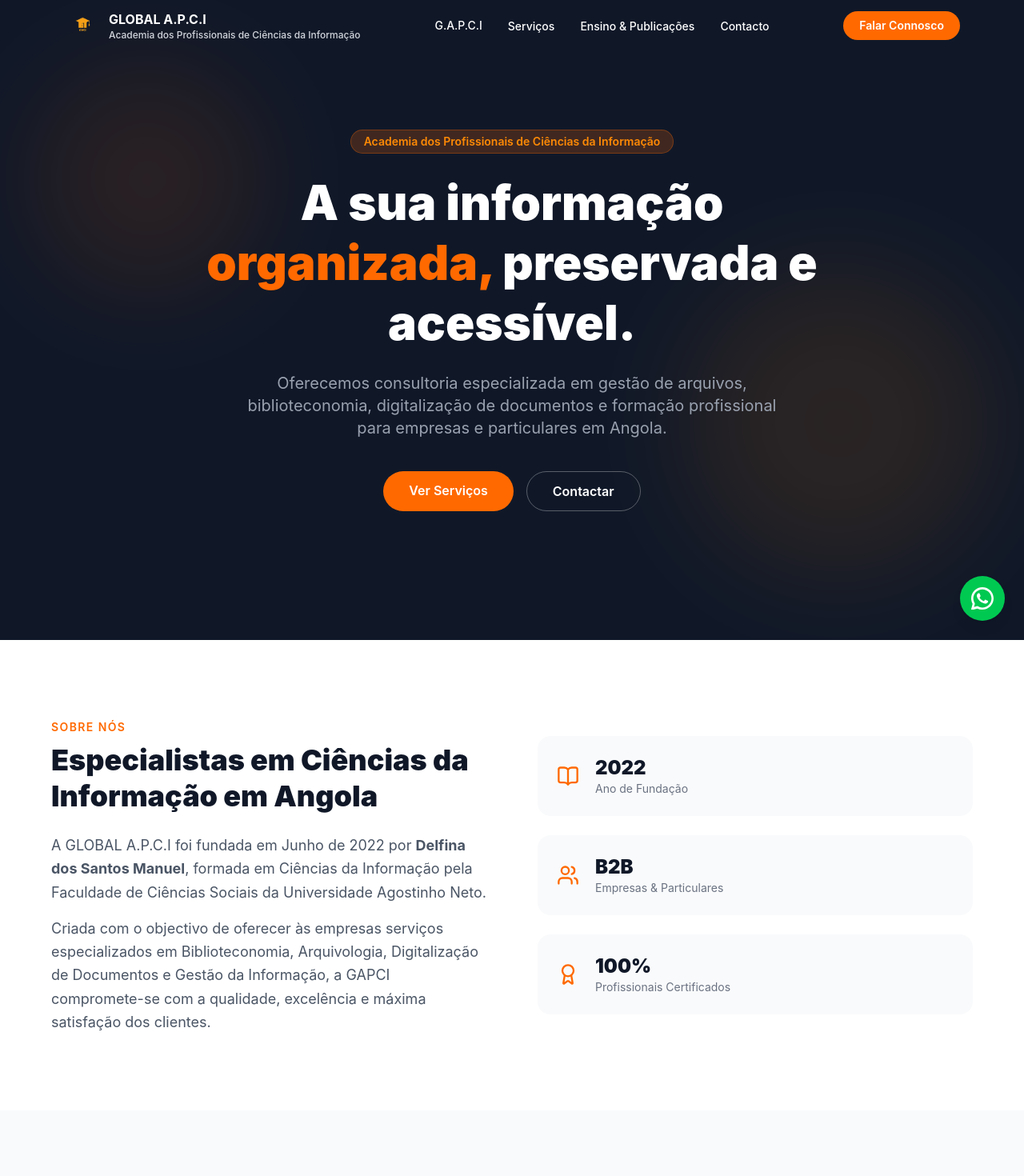
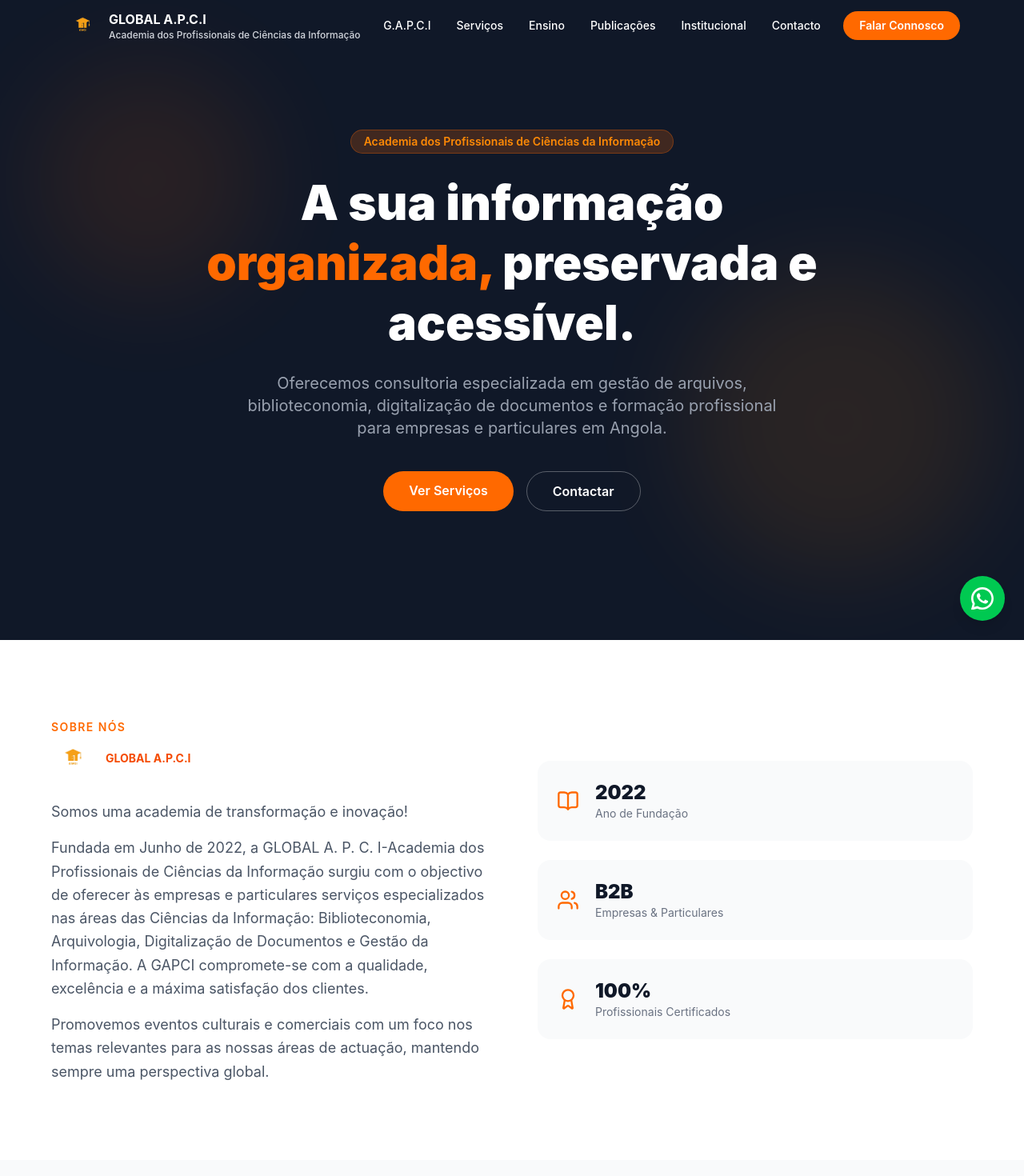
Before and after one commit to GelsonChissanda/GLOBAL-A.P.C.I, a React (Vite) app in the folder gapci-website/: page / in a window 1280 px wide. Shown: the top 1470 px of the page at 80% size. Built offline with nearby package versions, Linux system fonts and the light colour scheme.

Commit message:
update navbar

```diff
--- a/gapci-website/src/components/About.jsx
+++ b/gapci-website/src/components/About.jsx
@@ -1,4 +1,5 @@
 import { BookOpen, Users, Award } from "lucide-react"
+import logo from "../assets/logoo.png"
 
 const stats = [
   { icon: <BookOpen size={28} />, value: "2022", label: "Ano de Fundação" },
@@ -14,17 +15,22 @@
           <span className="text-orange-500 font-semibold text-sm uppercase tracking-widest">
             Sobre Nós
           </span>
-          <h2 className="text-4xl font-black text-gray-900 mt-2 mb-6 leading-tight">
-            Especialistas em Ciências da Informação em Angola
-          </h2>
+          <div className="flex items-center gap-3 mb-6">
+            <img src={logo} alt="Logo GAPCI" className="h-14 w-14 object-contain" />
+            <span
+            className="text-sm  font-bold text-orange-600"
+          >
+            GLOBAL A.P.C.I
+          </span>
+          </div>
           <p className="text-gray-600 text-lg leading-relaxed mb-4">
-            A GLOBAL A.P.C.I foi fundada em Junho de 2022 por <strong>Delfina dos Santos Manuel</strong>,
-            formada em Ciências da Informação pela Faculdade de Ciências Sociais da Universidade Agostinho Neto.
+            Somos uma academia de transformação e inovação!
           </p>
           <p className="text-gray-600 text-lg leading-relaxed">
-            Criada com o objectivo de oferecer às empresas serviços especializados em
-            Biblioteconomia, Arquivologia, Digitalização de Documentos e Gestão da Informação,
-            a GAPCI compromete-se com a qualidade, excelência e máxima satisfação dos clientes.
+            Fundada em Junho de 2022, a GLOBAL A. P. C. I-Academia dos Profissionais de Ciências da Informação surgiu com o objectivo de oferecer às empresas e particulares serviços especializados nas áreas das Ciências da Informação: Biblioteconomia, Arquivologia, Digitalização de Documentos e Gestão da Informação. A GAPCI compromete-se com a qualidade, excelência e a máxima satisfação dos clientes.
+          </p>
+          <p className="text-gray-600 text-lg leading-relaxed mt-4">
+            Promovemos eventos culturais e comerciais com um foco nos temas relevantes para as nossas áreas de actuação, mantendo sempre uma perspectiva global.
           </p>
         </div>
 
--- a/gapci-website/src/components/Navbar.jsx
+++ b/gapci-website/src/components/Navbar.jsx
@@ -4,8 +4,40 @@
 
 const links = [
   { label: "Serviços", href: "#servicos" },
-  { label: "Ensino & Publicações", href: "#valores" },
-  { label: "Contacto", href: "#contacto" },
+  {
+    label: "Ensino",
+    href: "#ensino",
+    items: [
+      { label: "Formação Complementar", href: "#formacao-complementar" },
+      { label: "Formação Executiva", href: "#formacao-executiva" },
+    ],
+  },
+  {
+    label: "Publicações",
+    href: "#publicacoes",
+    items: [
+      { label: "Social Media", href: "#social-media" },
+      { label: "Artigos", href: "#artigos" },
+      { label: "Nossos Livros", href: "#nossos-livros" },
+    ],
+  },
+  {
+    label: "Institucional",
+    href: "#institucional",
+    items: [
+      { label: "Notícias", href: "#noticias" },
+      { label: "Eventos", href: "#eventos" },
+      { label: "Newsletter", href: "#newsletter" },
+    ],
+  },
+  {
+    label: "Contacto",
+    href: "#contacto",
+    items: [
+      { label: "Reclamações", href: "#reclamacoes" },
+      { label: "Logios e Sugestões", href: "#logios-e-sugestoes" },
+    ],
+  },
 ];
 
 export default function Navbar() {
@@ -43,7 +75,6 @@
 
         {/* Links desktop */}
         <ul className="hidden md:flex items-center gap-8">
-
           <li
             className={`cursor-pointer relative group text-sm font-medium hover:text-orange-500 transition-colors ${
               scrolled ? "text-gray-700" : "text-white"
@@ -51,7 +82,7 @@
           >
             G.A.P.C.I
 
-  <ul className=" rounded-xl absolute left-0 mt-0 hidden w-48 bg-white shadow-lg group-hover:block transition duration-1000">
+            <ul className="rounded-xl absolute left-0 mt-0 hidden w-48 bg-white shadow-lg group-hover:block transition duration-1000">
               <li className="px-4 py-2 hover:bg-orange-500 hover:text-white hover:rounded-xl">
                 <a href="#sobre">Sobre Nós</a>
               </li>
@@ -62,20 +93,30 @@
                 <a href="#contacto">Organograma</a>
               </li>
               <li className="px-4 py-2 hover:bg-orange-500 hover:text-white hover:rounded-xl">
-      <a href="#contacto"> Iniciativas</a>
+                <a href="#contacto">Iniciativas</a>
               </li>
             </ul>
           </li>
 
-
           {links.map((link) => (
-            <li key={link.href}>
-              <a
-                href={link.href}
-                className={`text-sm font-medium hover:text-orange-500 transition-colors ${scrolled ? "text-gray-700" : "text-white"}`}
+            <li
+              key={link.label}
+              className={`cursor-pointer relative group text-sm font-medium hover:text-orange-500 transition-colors ${
+                scrolled ? "text-gray-700" : "text-white"
+              }`}
             >
+              <a href={link.href} className="block">
                 {link.label}
               </a>
+              {link.items && (
+                <ul className="rounded-xl absolute left-0 mt-0 hidden w-56 bg-white shadow-lg group-hover:block transition duration-1000">
+                  {link.items.map((item) => (
+                    <li key={item.label} className="px-4 py-2 hover:bg-orange-500 hover:text-white hover:rounded-xl">
+                      <a href={item.href}>{item.label}</a>
+                    </li>
+                  ))}
+                </ul>
+              )}
             </li>
           ))}
         </ul>
@@ -107,27 +148,49 @@
             }}
             defaultValue=""
           >
-  <option value="" className="text-gray-700 font-medium text-sm py-2 border-b border-gray-50 hover:text-orange-500 transition-colors"
-             disabled>G.A.P.C.I</option>
-  <option value="#sobre" className="text-gray-700 font-medium text-sm py-2 border-b border-gray-50 hover:text-orange-500 transition-colors"
-            >Sobre Nós</option>
-  <option value="#missao" className="text-gray-700 font-medium text-sm py-2 border-b border-gray-50 hover:text-orange-500 transition-colors"
-            >Mensagem da Presidente</option>
-  <option value="#contacto" className="text-gray-700 font-medium text-sm py-2 border-b border-gray-50 hover:text-orange-500 transition-colors"
-            >Organograma</option>
-  <option value="#iniciativas" className="text-gray-700 font-medium text-sm py-2 border-b border-gray-50 hover:text-orange-500 transition-colors"
-            >Iniciativas</option>
+            <option value="" className="text-gray-700 font-medium text-sm py-2 border-b border-gray-50 hover:text-orange-500 transition-colors" disabled>
+              G.A.P.C.I
+            </option>
+            <option value="#sobre" className="text-gray-700 font-medium text-sm py-2 border-b border-gray-50 hover:text-orange-500 transition-colors">
+              Sobre Nós
+            </option>
+            <option value="#missao" className="text-gray-700 font-medium text-sm py-2 border-b border-gray-50 hover:text-orange-500 transition-colors">
+              Mensagem da Presidente
+            </option>
+            <option value="#contacto" className="text-gray-700 font-medium text-sm py-2 border-b border-gray-50 hover:text-orange-500 transition-colors">
+              Organograma
+            </option>
+            <option value="#iniciativas" className="text-gray-700 font-medium text-sm py-2 border-b border-gray-50 hover:text-orange-500 transition-colors">
+              Iniciativas
+            </option>
           </select>
+
           {links.map((link) => (
+            <div key={link.label} className="flex flex-col">
               <a
-              key={link.href}
                 href={link.href}
                 onClick={() => setOpen(false)}
                 className="text-gray-700 font-medium text-sm py-2 border-b border-gray-50 hover:text-orange-500 transition-colors"
               >
                 {link.label}
               </a>
+              {link.items && (
+                <div className="ml-4 flex flex-col gap-1 py-1">
+                  {link.items.map((item) => (
+                    <a
+                      key={item.label}
+                      href={item.href}
+                      onClick={() => setOpen(false)}
+                      className="text-gray-600 text-sm py-1 hover:text-orange-500 transition-colors"
+                    >
+                      {item.label}
+                    </a>
                   ))}
+                </div>
+              )}
+            </div>
+          ))}
+
           <a
             href="#contacto"
             onClick={() => setOpen(false)}
--- a/gapci-website/src/components/Services.jsx
+++ b/gapci-website/src/components/Services.jsx
@@ -5,8 +5,8 @@
   { icon: <Archive size={24} />, title: "Consultoria de Gestão de Arquivos Institucionais", desc: "Diagnóstico, organização e capacitação em gestão documental." },
   { icon: <Database size={24} />, title: "Consultoria em Gestão da Informação", desc: "Definição de políticas, ferramentas digitais e preservação da memória institucional." },
   { icon: <Library size={24} />, title: "Consultoria em Gestão Bibliotecária", desc: "Catalogação, indexação, bibliotecas digitais e repositórios institucionais." },
-  { icon: <BookOpen size={24} />, title: "Implementação de Bibliotecas Especializadas", desc: "Planeamento e implementação de bibliotecas no seio organizacional." },
-  { icon: <Monitor size={24} />, title: "Consultoria em Software BibLivre", desc: "Implementação, configuração e formação no software de gestão bibliográfica BibLivre." },
+  { icon: <BookOpen size={24} />, title: "Implementação de Bibliotecas Especializadas no seio Organizacional", desc: "Planeamento e implementação de bibliotecas no seio organizacional." },
+  { icon: <Monitor size={24} />, title: "Consultoria em Software de Gestão Bibliotecária BibLivre", desc: "Implementação, configuração e formação no software de gestão bibliográfica BibLivre." },
   { icon: <ShieldCheck size={24} />, title: "Higienização e Desinfestação de Documentos", desc: "Tratamento e preservação física de documentos institucionais." },
   { icon: <CalendarDays size={24} />, title: "Gestão de Eventos Académicos e Corporativos", desc: "Organização e gestão de eventos académicos e corporativos." },
 ]
@@ -15,7 +15,7 @@
   { icon: <FolderOpen size={24} />, title: "Consultoria em Gestão Documental", desc: "Diagnóstico, organização e capacitação em gestão documental." },
   { icon: <Info size={24} />, title: "Consultoria em Gestão da Informação", desc: "Definição de políticas e práticas para acesso e uso da informação." },
   { icon: <BookMarked size={24} />, title: "Consultoria em Gestão Bibliotecária", desc: "Catalogação, indexação e implementação de sistemas bibliotecários." },
-  { icon: <LayoutDashboard size={24} />, title: "Consultoria em Software BibLivre", desc: "Consultoria e formação no software de gestão bibliográfica BibLivre." },
+  { icon: <LayoutDashboard size={24} />, title: "Consultoria em Software de Gestão Bibliotecária BibLivre", desc: "Consultoria e formação no software de gestão bibliográfica BibLivre." },
 ]
 
 
```
Lines whose indentation alone changed are shown as unchanged.
